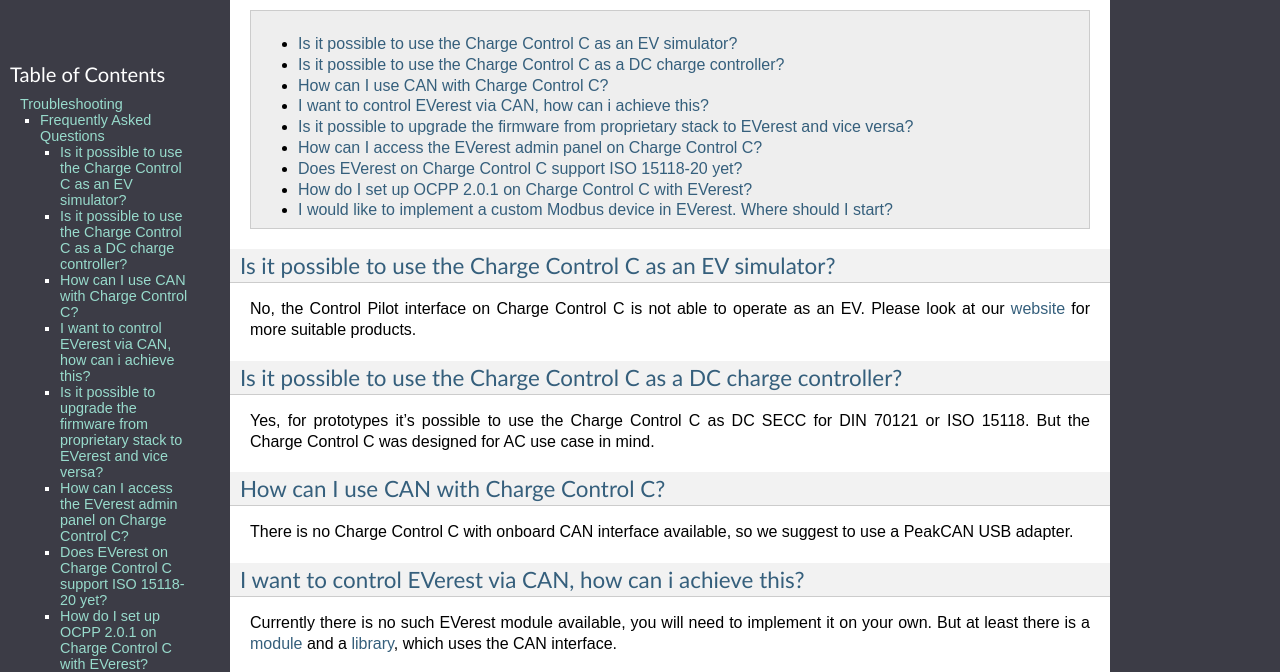
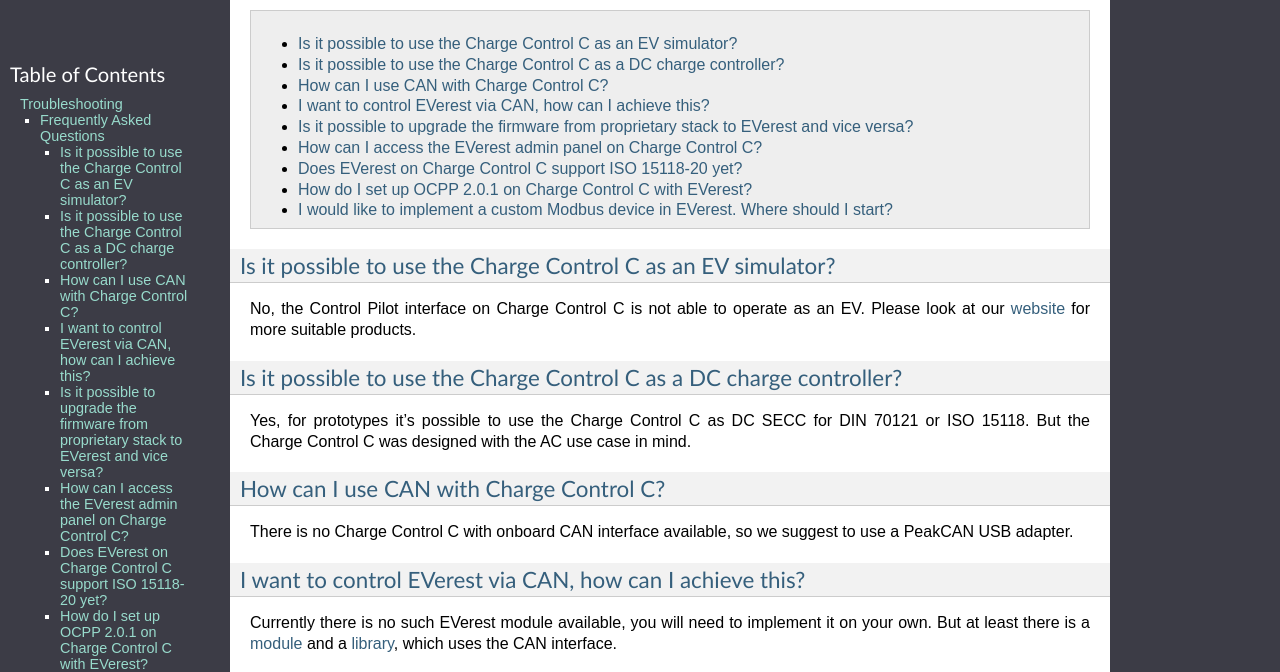
Before and after one commit to chargebyte/chargebyte-docs, a Sphinx documentation site: the page built from docs/source/troubleshooting.rst, in a window 1280 px wide. Shown: the part 133-805 px from the top of the page. Built offline with Sphinx 7.4.7, drawn with Linux system fonts in a browser that asks for light colours.

Commit message:
Fix some nits
Signed-off-by: Stefan Wahren <stefan.wahren@chargebyte.com>

```diff
--- a/docs/source/troubleshooting.rst
+++ b/docs/source/troubleshooting.rst
@@ -21,7 +21,7 @@
 ^^^^^^^^^^^^^^^^^^^^^^^^^^^^^^^^^^^^^^^^^^^^^^^^^^^^^^^^^^^^^^^^^^^^^
 
 Yes, for prototypes it’s possible to use the Charge Control C as DC SECC for DIN 70121 or ISO 15118.
-But the Charge Control C was designed for AC use case in mind.
+But the Charge Control C was designed with the AC use case in mind.
 
 
 How can I use CAN with Charge Control C?
@@ -31,7 +31,7 @@
 USB adapter.
 
 
-I want to control EVerest via CAN, how can i achieve this?
+I want to control EVerest via CAN, how can I achieve this?
 ^^^^^^^^^^^^^^^^^^^^^^^^^^^^^^^^^^^^^^^^^^^^^^^^^^^^^^^^^^
 
 Currently there is no such EVerest module available, you will need to implement it on your own. But
```
